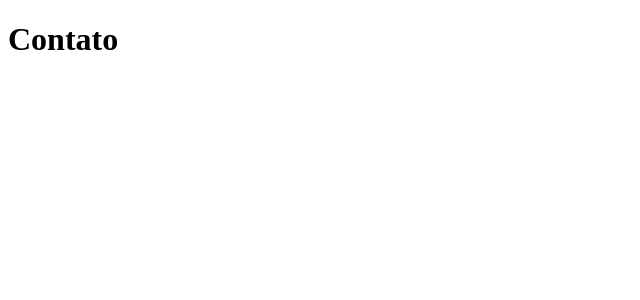
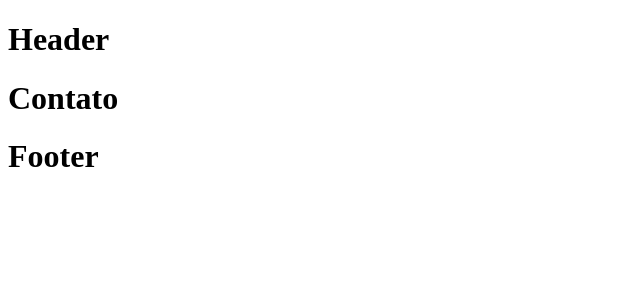
Before and after one commit to souzannatha/loja-ranek, a React (Vite) app: page /contato in a window 1280 px wide. Shown: the top 300 px of the page, without its empty margins (0-640 px from the left). Built offline with nearby package versions, Linux system fonts and the light colour scheme.

Commit message:
adicionado os components footer e header

```diff
--- a/src/App.jsx
+++ b/src/App.jsx
@@ -1,15 +1,19 @@
 import { BrowserRouter, Route, Routes } from "react-router-dom";
 import Produtos from "./Components/Produtos";
 import Contato from "./Components/Contato";
+import Header from "./Components/Header";
+import Footer from "./Components/Footer";
 
 const App = () => {
   return (
     <div>
       <BrowserRouter>
+        <Header />
         <Routes>
           <Route path="/" element={<Produtos />} />
           <Route path="contato" element={<Contato />} />
         </Routes>
+        <Footer />
       </BrowserRouter>
     </div>
   );
--- /dev/null
+++ b/src/Components/Footer.jsx
@@ -0,0 +1,11 @@
+import styles from "./Footer.module.css";
+
+const Footer = () => {
+  return (
+    <div className={styles.footer}>
+      <h1>Footer</h1>
+    </div>
+  );
+};
+
+export default Footer;
--- /dev/null
+++ b/src/Components/Header.jsx
@@ -0,0 +1,11 @@
+import styles from "./Header.module.css";
+
+const Header = () => {
+  return (
+    <div style={styles.header}>
+      <h1>Header</h1>
+    </div>
+  );
+};
+
+export default Header;
```
Also changed, not shown: src/Components/Footer.module.css (added), src/Components/Header.module.css (added).
